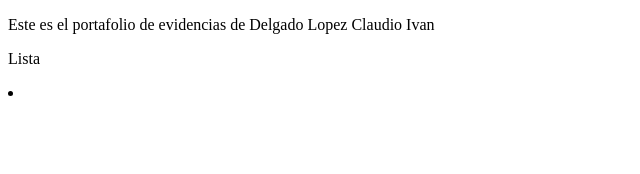
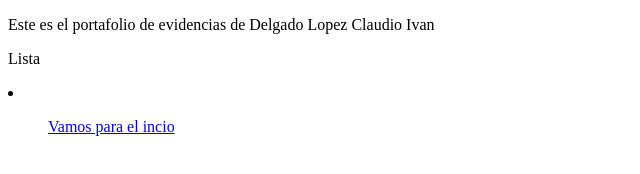
Before and after one commit to DelgadoLopezClaudioIvan/4IV8_DELGADO_LOPEZ_CLAUDIO_IVAN, a plain HTML site: page index.html in a window 1280 px wide. Shown: the whole page, without its empty margins (0-640 px from the left). Drawn offline with Linux system fonts and the light colour scheme.

Commit message:
Agregamos enlaces de navegación

```diff
--- a/index.html
+++ b/index.html
@@ -9,7 +9,7 @@
     <p>Este es el portafolio de evidencias de Delgado Lopez Claudio Ivan</p>
     <p>Lista</p>
     <li>
-        <ol> <a href="./01PrimeraPractica/inicio.html"> </a></ol>
+        <ol> <a href="./01PrimeraPractica/inicio.html">Vamos para el incio</a></ol>
     </li>
 </body>
 </html>
```
